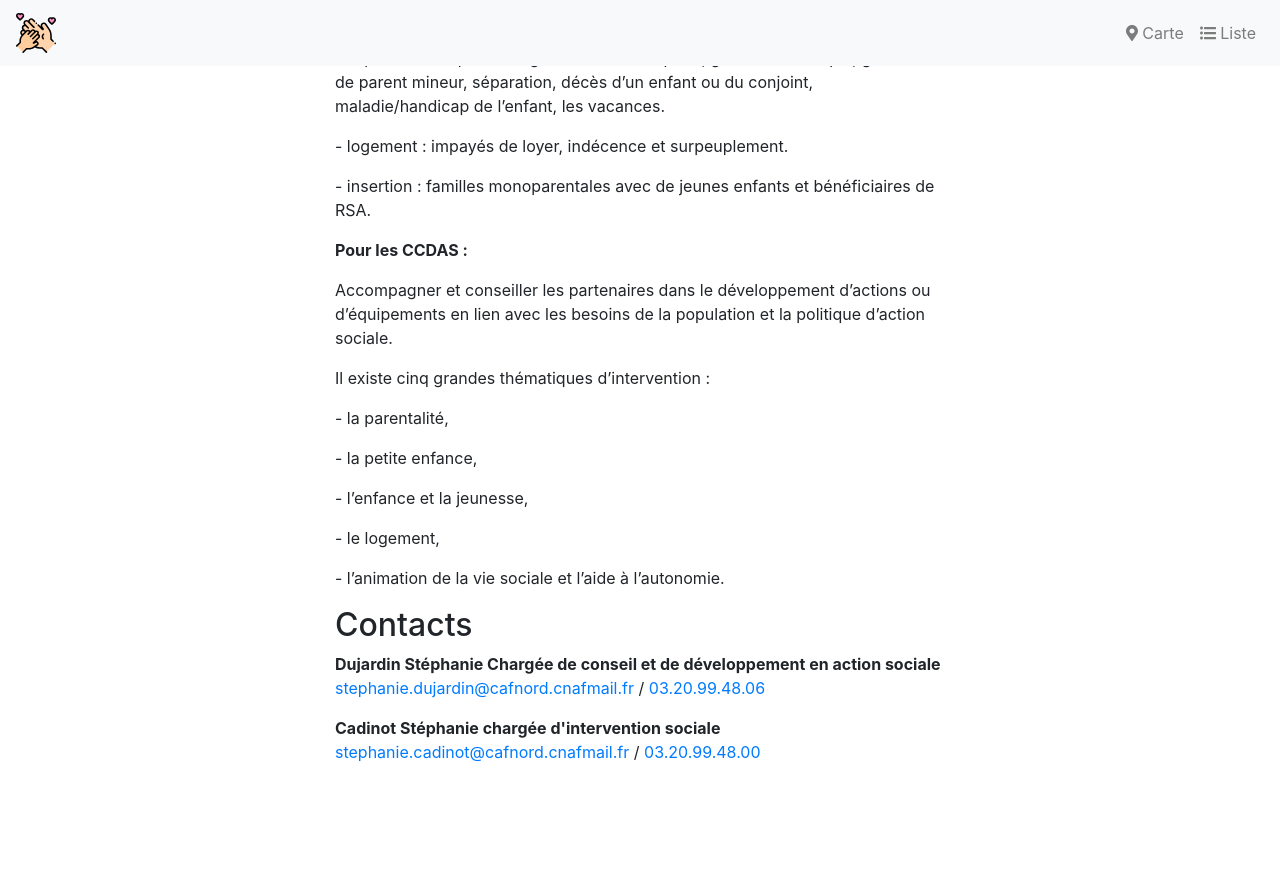
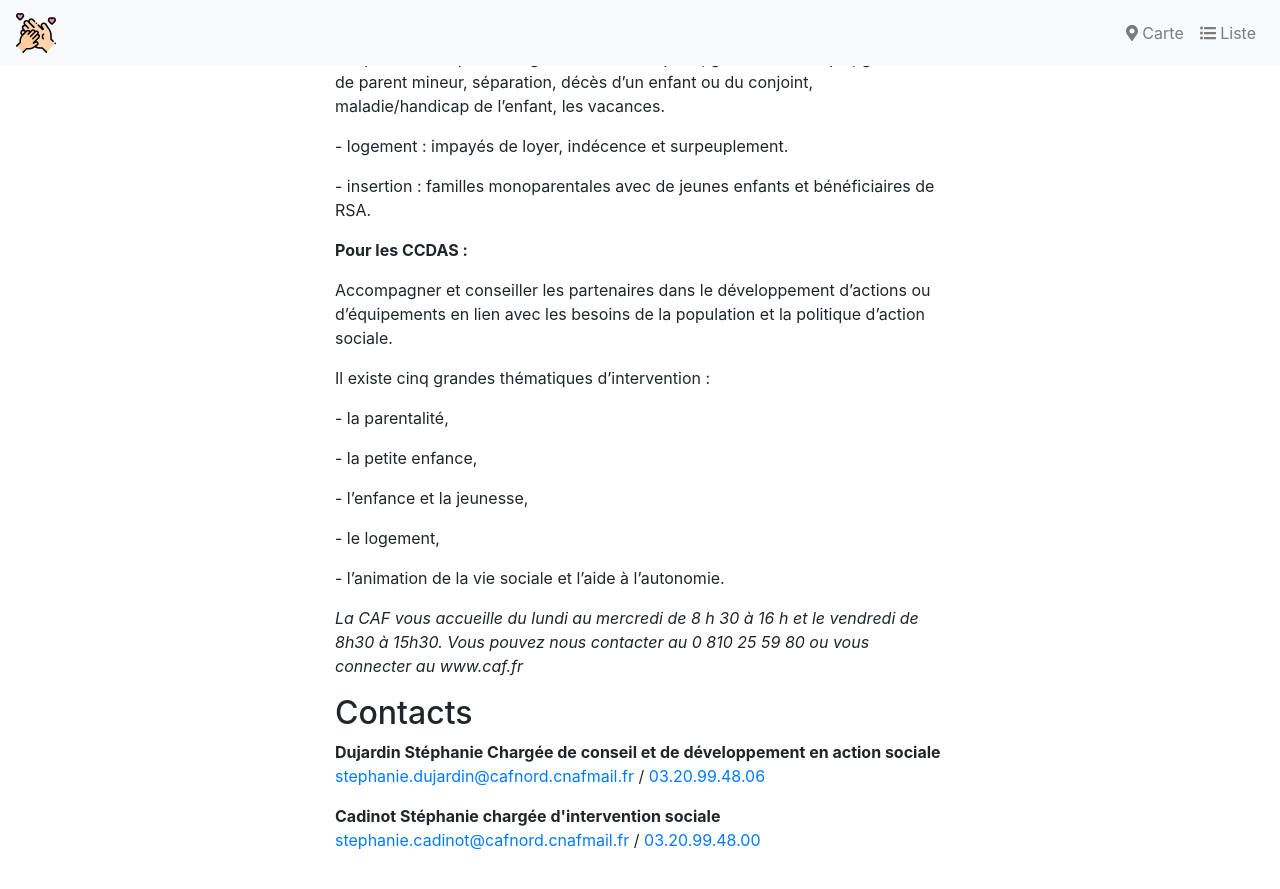
Before and after one commit to commissionparentalite/commissionparentalite.github.io, a Jekyll site: the page built from _membres/caf-du-nord.md, in a window 1280 px wide and 900 px high, scrolled down 737 px. Shown: the top 889 px of the window. Built offline with Jekyll 4.4.1, drawn with Linux system fonts in a browser that asks for light colours; nearby versions of some CDN libraries; before the commit the page ends 1549 px from its top, so only the background shows below that.

Commit message:
Update from Forestry.io - Updated caf-du-nord.md

```diff
--- a/_membres/caf-du-nord.md
+++ b/_membres/caf-du-nord.md
@@ -55,3 +55,5 @@ Il existe cinq grandes thématiques d’intervention :
 \- le logement,
 
 \- l’animation de la vie sociale et l’aide à l’autonomie.
+
+_La CAF vous accueille du lundi au mercredi de 8 h 30 à 16 h et le vendredi de 8h30 à 15h30. Vous pouvez nous contacter au 0 810 25 59 80 ou vous connecter au www.caf.fr_
```
